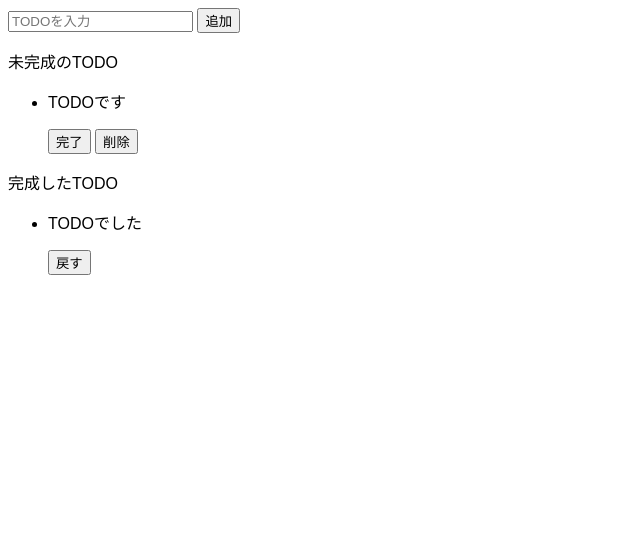
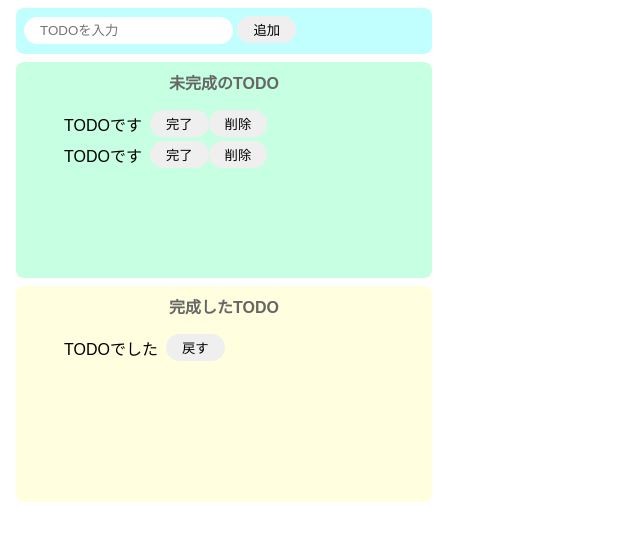
Before and after one commit to ro-ze1106/codesandbox-todo.js, a website built with Parcel: page index.html in a window 1280 px wide. Shown: the whole page, without its empty margins (0-640 px from the left). Built offline with nearby package versions, Linux system fonts and the light colour scheme.

Commit message:
CSSでスタイリング

```diff
--- a/index.html
+++ b/index.html
@@ -6,31 +6,33 @@
   </head>
 
   <body>
-    <div>
+    <div class="input-area">
       <input placeholder="TODOを入力" />
       <button>追加</button>
     </div>
-    <div>
-      <p>未完成のTODO</p>
+    <div class="incoplete-area">
+      <p class="title">未完成のTODO</p>
       <ul>
-        <li>
-          <div>
-            <p>TODOです</p>
-            <button>完了</button>
-            <button>削除</button>
-          </div>
-        </li>
+        <li class="list-row">
+          <div>TODOです</div>
+          <button>完了</button>
+          <button>削除</button>
+				</li>
+        <li class="list-row">
+          <div>TODOです</div>
+        	<button>完了</button>
+          <button>削除</button>
+				</li>
       </ul>
     </div>
-    <div>
-      <p>完成したTODO</p>
+    <div class="complete-area">
+      <p class="title">完成したTODO</p>
       <ul>
-        <li>
-          <div>
-            <p>TODOでした</p>
-            <button>戻す</button>
-          </div>
-        </li>
+        <li class="list-row">
+          <div>TODOでした</div>
+          <button>戻す</button>
+          </li>
+        </div>
       </ul>
     </div>
     <script src="src/index.js"></script>
--- a/src/styles.css
+++ b/src/styles.css
@@ -1,3 +1,66 @@
 body {
   font-family: sans-serif;
 }
+
+input {
+  border-radius: 16px;
+  border: none;
+  padding: 6px 16px;
+  outline: none;
+}
+
+button {
+  border-radius: 16px;
+  border: none;
+  padding: 4px 16px;
+}
+
+button:hover {
+  background-color: #ff7fff;
+  color: #ffffe0;
+  cursor: pointer;
+}
+
+div {
+  margin-right: 8px;
+}
+
+.input-area {
+  background-color: #c1ffff;
+  width: 400px;
+  height: 30px;
+  padding: 8px;
+  margin: 8px;
+  border-radius: 8px;
+}
+
+.incoplete-area {
+  background-color: #c6ffe2;
+  width: 400px;
+  min-height: 200px;
+  padding: 8px;
+  margin: 8px;
+  border-radius: 8px;
+}
+
+.complete-area {
+  background-color: #ffffe0;
+  width: 400px;
+  min-height: 200px;
+  padding: 8px;
+  margin: 8px;
+  border-radius: 8px;
+}
+
+.title {
+  text-align: center;
+  margin-top: 0;
+  font-weight: bold;
+  color: #666;
+}
+
+.list-row {
+  display: flex;
+  align-items: center;
+  padding-bottom: 4px;
+}
```
